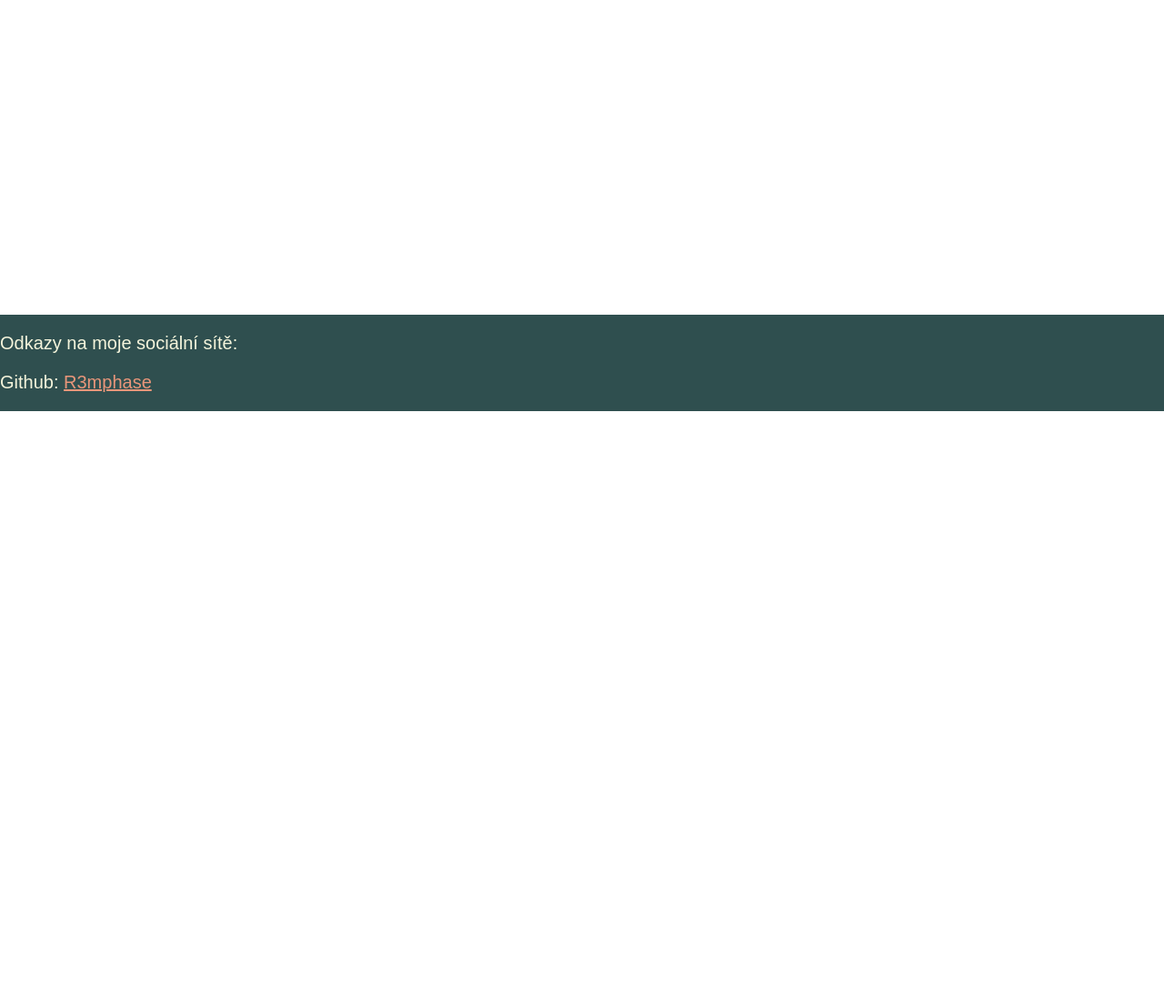
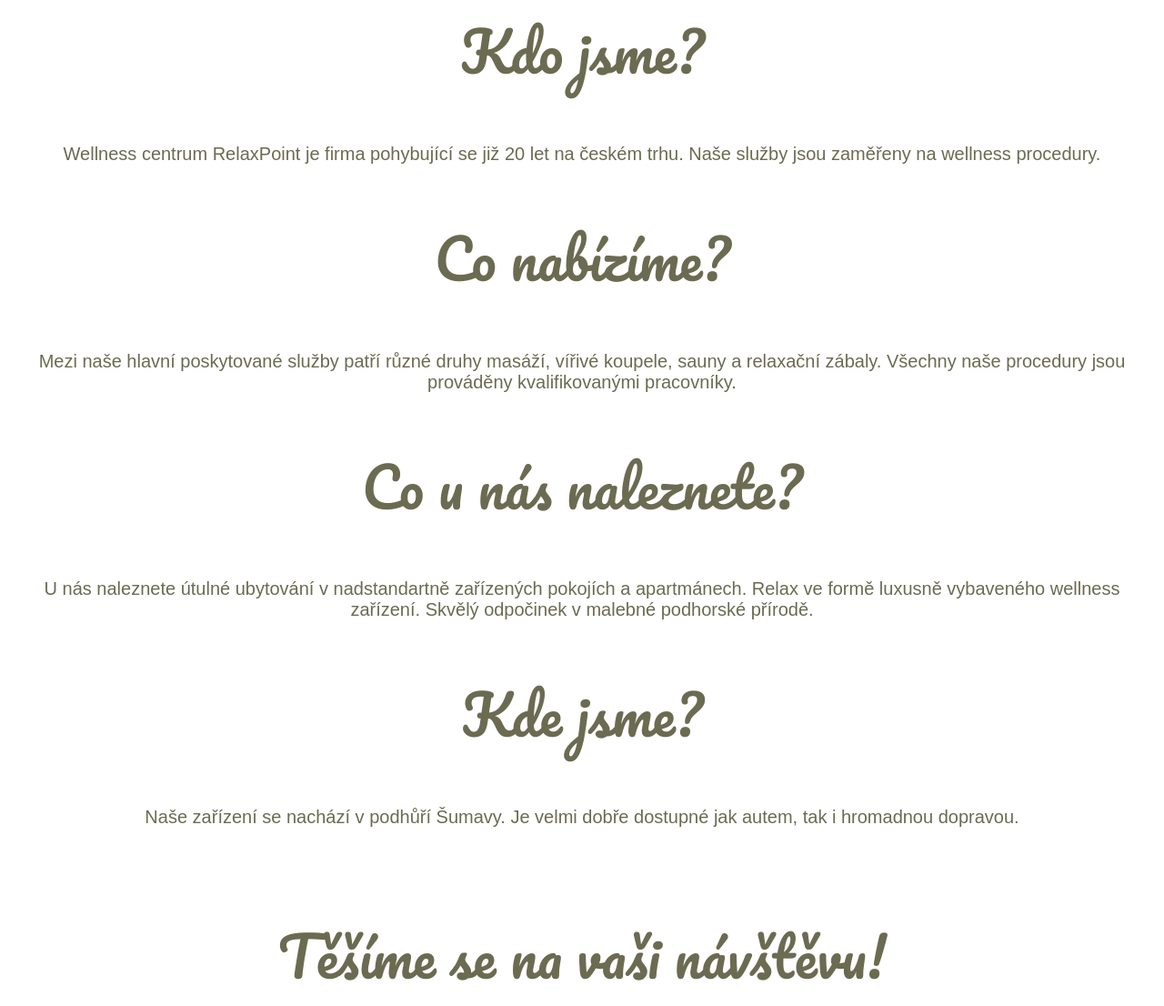
Before and after one commit to R3mphase/html-css-school-project, a plain HTML site: page onas.html in a window 1280 px wide. Shown: the part 364-1470 px from the top of the page at 91% size. Before the commit the page ends 816 px from the top, so only its background shows below. Drawn offline with Linux system fonts and the light colour scheme; a web font is replaced by a local one.

Commit message:
onas.html dokončeno, mapa změněna, hrubka v ceníku opravena

```diff
--- a/onas.html
+++ b/onas.html
@@ -33,6 +33,24 @@
             <br><br>
             <h2>O Nás</h2>
             <br><br>
+            <h2>Kdo jsme?</h2>
+            <p class="onasP">
+                Wellness centrum RelaxPoint je firma pohybující se již 20 let na českém trhu. Naše služby jsou zaměřeny na wellness procedury.
+            </p>
+            <h2>Co nabízíme?</h2>
+            <p class="onasP">
+                Mezi naše hlavní poskytované služby patří různé druhy masáží, vířivé koupele, sauny a relaxační zábaly. Všechny naše procedury jsou prováděny kvalifikovanými pracovníky.
+            </p>
+            <h2>Co u nás naleznete?</h2>
+            <p class="onasP">
+                U nás naleznete útulné ubytování v nadstandartně zařízených pokojích a apartmánech. Relax ve formě luxusně vybaveného wellness zařízení. Skvělý odpočinek v malebné podhorské přírodě.
+            </p>
+            <h2>Kde jsme?</h2>
+            <p class="onasP">
+                Naše zařízení se nachází v podhůří Šumavy. Je velmi dobře dostupné jak autem, tak i hromadnou dopravou.
+            </p>
+            <br>
+            <h2>Těšíme se na vaši návštěvu!</h2>
         </div>
         <!-- Footer webu -->
         <footer class="footer">
--- a/styles.css
+++ b/styles.css
@@ -32,6 +32,12 @@
     font-family: "Comic Relief", sans-serif;
     font-size: 20px;
     color: rgb(107, 107, 82);
+}
+.onasP{
+    font-family: Arial, Helvetica, sans-serif;
+    font-size: 20px;
+    color: rgb(107, 107, 82);
+    text-align: center;
 }
 /* Pozadí pro main page */
 .mainbgimg{
```
Also changed, not shown: cenik.html (+1 -1 lines), kontakt.html (+1 -1 lines).
